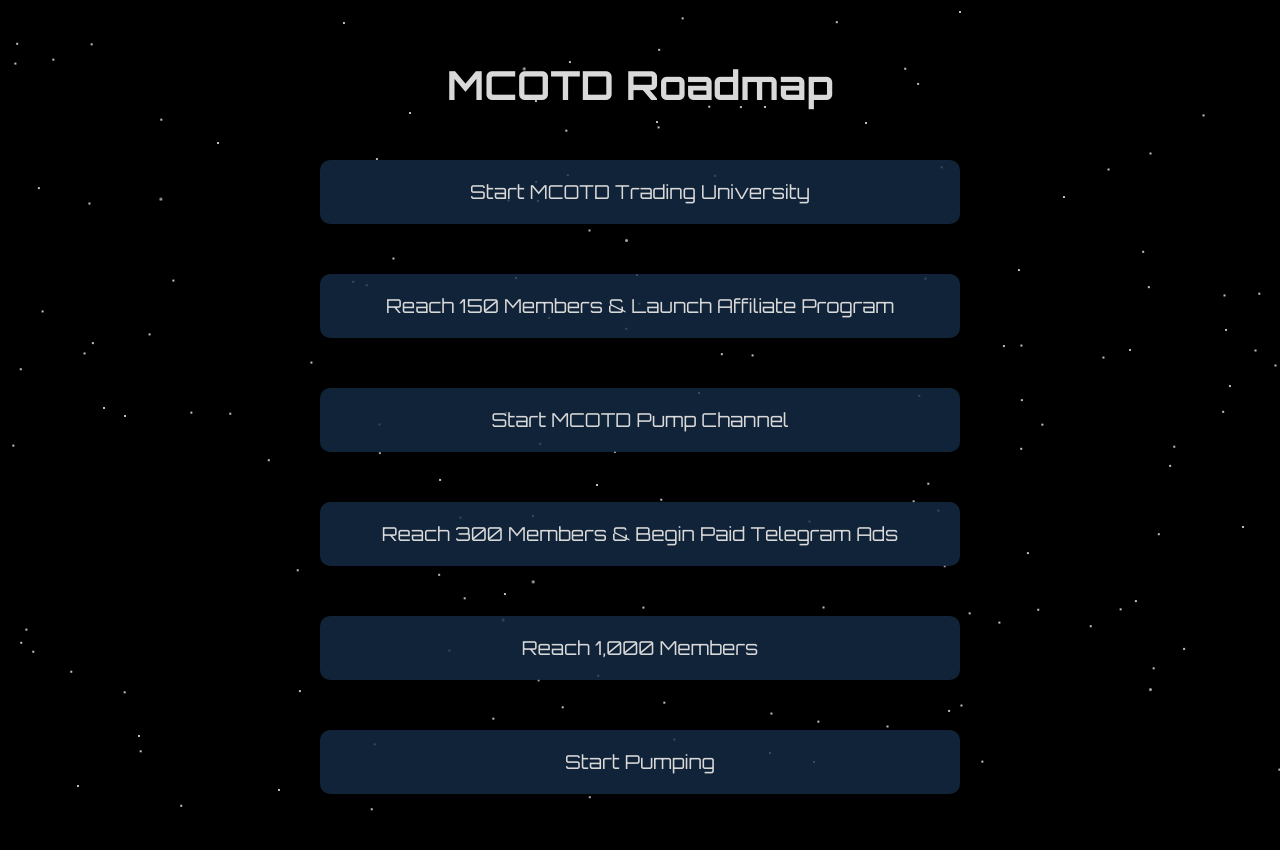
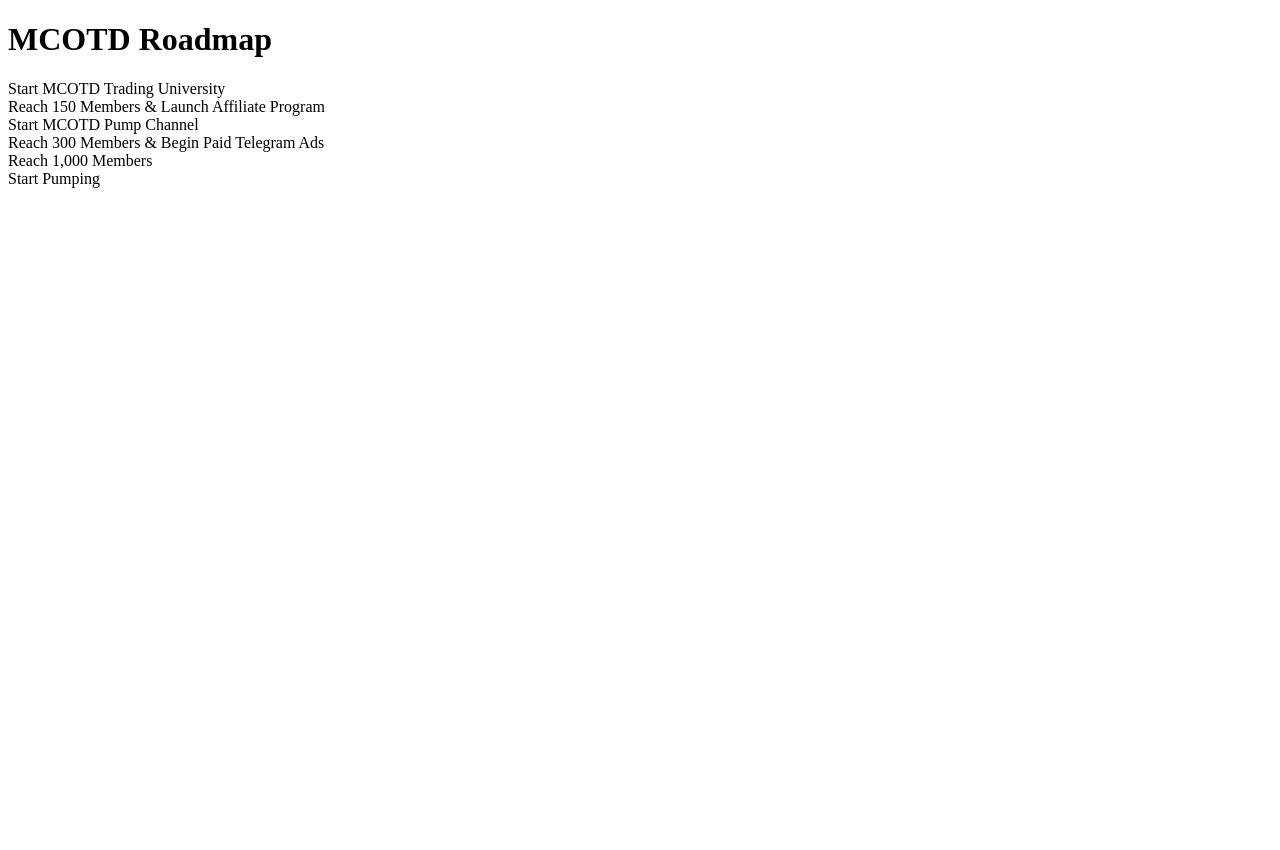
Before and after one commit to MCOTDDev/MCOTD_Roadmap, a plain HTML site: page index.html in a window 1280 px wide. After the commit the page ends 800 px from the top, so only its background shows below. Drawn offline with Linux system fonts and the light colour scheme.

Commit message:
Update styles.css

```diff
--- a/styles.css
+++ b/styles.css
@@ -1,124 +1,3 @@
-/* General styling */
-@import url('https://fonts.googleapis.com/css2?family=Orbitron:wght@400;700&display=swap');
-
-body {
-    margin: 0;
-    padding: 0;
-    font-family: 'Orbitron', sans-serif;
-    overflow: hidden;
-    background: #000; /* Dark space background */
-    color: #fff; /* White text for readability */
-    text-align: center;
-}
-
-/* Container for small stars */
-.stars {
-    position: absolute;
-    width: 100%;
-    height: 100%;
-    z-index: 1;
-}
-
-/* Small stars */
-.star {
-    position: absolute;
-    width: 2px;
-    height: 2px;
-    background: #fff;
-    border-radius: 50%;
-    animation: moveRandom 20s infinite ease-in-out;
-}
-
-.star.bright {
-    width: 3px;
-    height: 3px;
-    background: #ffffffaa;
-}
-
-/* Shooting stars container */
-#shooting-star-container {
-    position: absolute;
-    width: 100%;
-    height: 100%;
-    z-index: 2;
-}
-
-/* Shooting stars */
-.shooting-star {
-    position: absolute;
-    width: 4px;
-    height: 80px;
-    background: linear-gradient(white, rgba(255, 69, 0, 0.3));
-    border-radius: 50%;
-    filter: blur(2px);
-    transform-origin: top left;
-}
-
-/* Roadmap content */
-.content {
-    position: relative;
-    z-index: 3;
-    padding: 20px;
-    margin-top: 20px;
-}
-
-h1 {
-    font-size: 2.5em;
-    margin: 20px 0;
-    color: #d9d9d9; /* Space grey for a subtle, elegant look */
-}
-
-.roadmap-step {
-    background-color: rgba(20, 44, 71, 0.8);
-    padding: 20px;
-    margin: 50px auto; /* Spacing between steps */
-    width: 80%;
-    max-width: 600px; /* Limit max width for larger screens */
-    border-radius: 10px;
-    box-shadow: 0 4px 10px rgba(0, 0, 0, 0.2);
-    color: #d9d9d9;
-    font-size: 1.2em;
-    transition: background-color 0.3s, transform 0.3s;
-}
-
-/* Hover effect for roadmap steps */
-.roadmap-step:hover {
-    background-color: rgba(50, 100, 150, 0.9);
-    transform: scale(1.05);
-}
-
-/* Animations */
-@keyframes moveRandom {
-    0% {
-        transform: translate(0, 0);
-    }
-    25% {
-        transform: translate(10px, -10px);
-    }
-    50% {
-        transform: translate(-10px, 10px);
-    }
-    75% {
-        transform: translate(15px, -5px);
-    }
-    100% {
-        transform: translate(0, 0);
-    }
-}
-
-@keyframes shoot {
-    0% {
-        opacity: 1;
-        transform: translate(0, 0);
-    }
-    100% {
-        transform: translate(calc(100vw + 200px), calc(200vh + 400px));
-        opacity: 0;
-    }
-}
-
-/* Responsive Styles */
-
 /* For mobile devices (up to 600px) */
 @media (max-width: 600px) {
     body {
@@ -136,9 +15,14 @@ h1 {
         margin: 30px auto; /* Adjust spacing */
     }
 
-    /* Show stars on mobile */
+    /* Show stars and shooting stars on mobile */
     .stars {
         display: block;
+    }
+
+    /* Shooting star container visible on mobile */
+    #shooting-star-container {
+        display: block; /* Ensure shooting stars are not hidden */
     }
 
     /* Limit the number of stars for mobile */
@@ -159,26 +43,8 @@ h1 {
         display: none; /* Show only first 50 stars */
     }
 
-    /* Hide shooting stars for performance */
+    /* Reduce frequency of shooting stars */
     #shooting-star-container {
-        display: none;
+        display: block;
     }
 }
-
-/* For tablets (601px to 1024px) */
-@media (min-width: 601px) and (max-width: 1024px) {
-    h1 {
-        font-size: 2.2em; /* Medium heading for tablet */
-    }
-
-    .roadmap-step {
-        width: 85%; /* Slightly bigger steps on tablet */
-    }
-}
-
-/* For larger screens (desktops) */
-@media (min-width: 1025px) {
-    .roadmap-step {
-        width: 80%; /* Wider steps on larger screens */
-    }
-}
```
